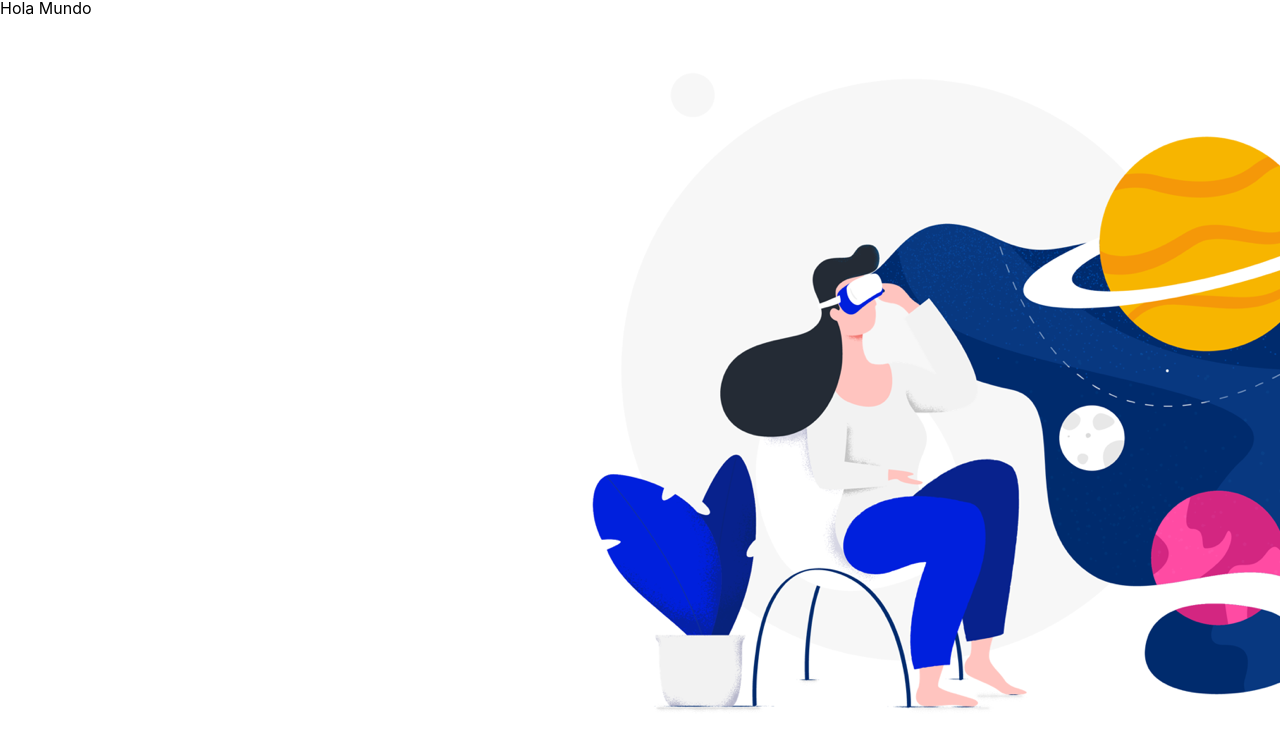
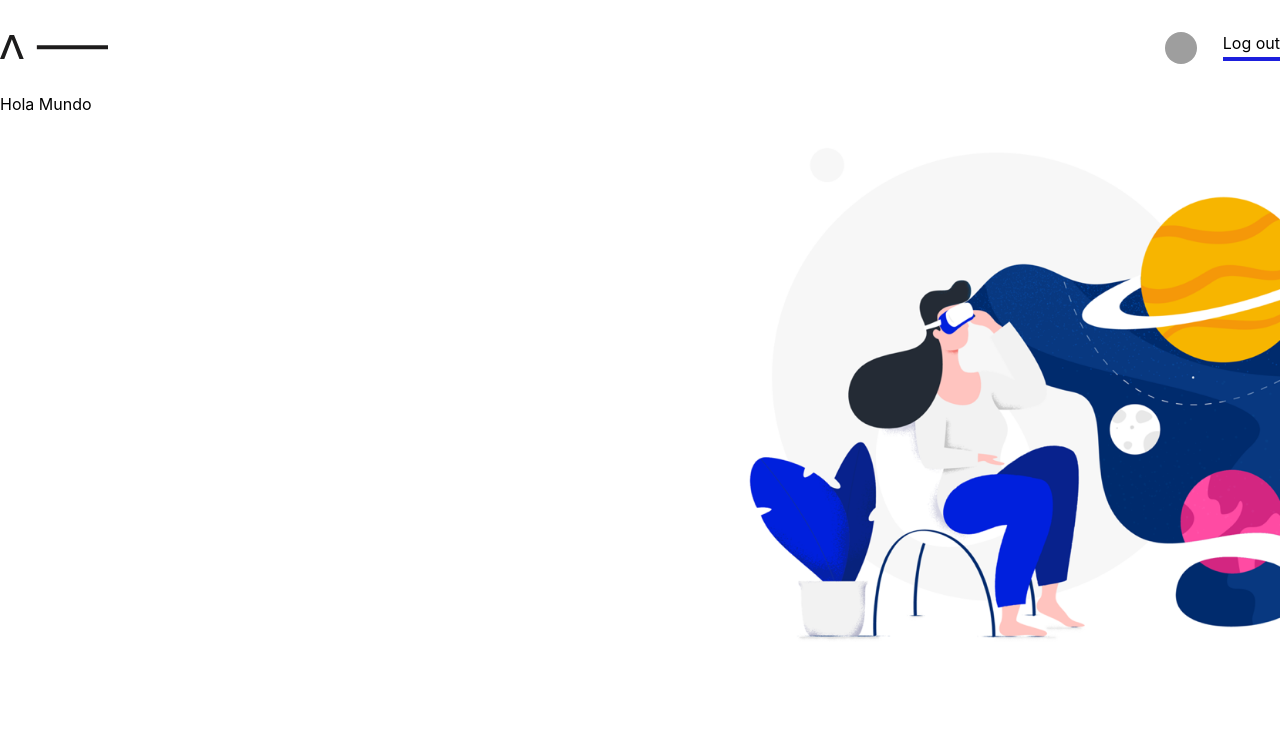
Before and after one commit to jahirfiquitiva/code-challenge, a Next.js app: page / in a window 1280 px wide. Shown: the top 748 px of the page. Built offline with nearby package versions, Linux system fonts and the light colour scheme; grey boxes are pictures that could not be loaded.

Commit message:
Add toolbar and improve main content styles

```diff
--- a/components/main/main.js
+++ b/components/main/main.js
@@ -5,7 +5,9 @@ const Main = ({ imageUrl, children }) => {
     <div className={styles.backgroundcontainer}>
       <img src={imageUrl}/>
     </div>
-    {children}
+    <div className={styles.content}>
+      {children}
+    </div>
   </main>);
 };
 
--- a/components/main/main.module.css
+++ b/components/main/main.module.css
@@ -1,5 +1,14 @@
 main.fullheight {
     min-height: 100vh;
+}
+
+.content {
+    max-width: var(--site-max-width);
+    margin: 0 auto;
+    display: flex;
+    flex-direction: column;
+    padding: 0 2rem;
+    padding-bottom: 10rem;
 }
 
 .backgroundcontainer {
@@ -16,12 +25,15 @@ main.fullheight {
     flex-direction: column;
     justify-content: flex-end;
     align-items: center;
-    padding: 6rem 0;
+    padding: 8rem 0;
 }
 
 .backgroundcontainer img {
+    display: block;
     max-width: 100vw;
+    max-height: 100%;
     margin-bottom: -200px;
+    align-self: flex-end;
 }
 
 @media (min-width: 960px) {
@@ -33,3 +45,9 @@ main.fullheight {
         margin-bottom: 0;
     }
 }
+
+@media (min-width: 1280px) {
+    .content {
+        padding: 0;
+    }
+}
--- /dev/null
+++ b/components/toolbar/toolbar.js
@@ -0,0 +1,26 @@
+import Link from 'next/link';
+import MatterSupply from './ms.svg';
+import styles from './toolbar.module.css';
+
+const Toolbar = () => {
+  return (<div className={styles.toolbar}>
+    <div className={styles.container}>
+      <Link href={'/'}>
+        <a>
+          <MatterSupply/>
+        </a>
+      </Link>
+      <div className={styles.profile}>
+        <img src={'https://unavatar.now.sh/jahirfiquitiva'} alt={'Photo'}
+             className={styles.avatar}/>
+        <Link href={'/logout'}>
+          <a className={'underlined'}>
+            Log out
+          </a>
+        </Link>
+      </div>
+    </div>
+  </div>);
+};
+
+export default Toolbar;
--- /dev/null
+++ b/components/toolbar/toolbar.module.css
@@ -0,0 +1,26 @@
+.toolbar {
+    width: 100%;
+    padding: 2rem 0;
+}
+
+.toolbar .container {
+    display: flex;
+    flex-direction: row;
+    justify-content: space-between;
+    align-items: center;
+}
+
+.toolbar .container .profile {
+    display: flex;
+    flex-direction: row;
+    align-items: center;
+}
+
+.toolbar .container .profile img.avatar {
+    display: block;
+    width: 32px;
+    height: 32px;
+    object-fit: cover;
+    border-radius: 50%;
+    margin: 0 1.6rem;
+}
--- a/pages/index.js
+++ b/pages/index.js
@@ -1,5 +1,6 @@
 import Head from 'next/head';
 import Main from '@components/main/main';
+import Toolbar from '@components/toolbar/toolbar';
 
 const Home = () => {
   return (<>
@@ -9,6 +10,7 @@ const Home = () => {
     </Head>
 
     <Main imageUrl={'/images/main.png'}>
+      <Toolbar/>
       <p>Hola Mundo</p>
     </Main>
   </>);
--- a/styles/globals.css
+++ b/styles/globals.css
@@ -1,3 +1,8 @@
+:root {
+    --site-max-width: 1280px;
+    --primary-color: #1D1FDD;
+}
+
 html,
 body {
     padding: 0;
@@ -11,6 +16,11 @@ a {
     text-decoration: none;
 }
 
+a.underlined {
+    padding-bottom: .4rem;
+    border-bottom: 4px solid var(--primary-color);
+}
+
 * {
     box-sizing: border-box;
 }
```
Also changed, not shown: components/toolbar/ms.svg (added). Lines whose indentation alone changed are shown as unchanged.
